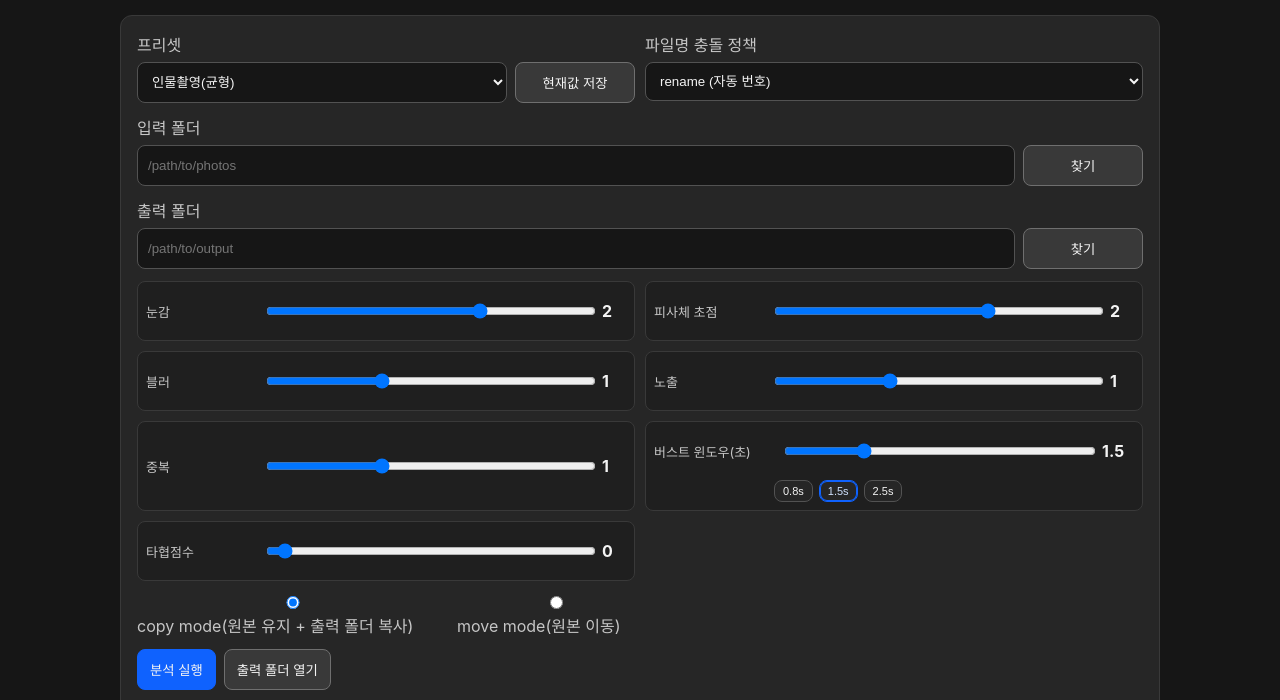
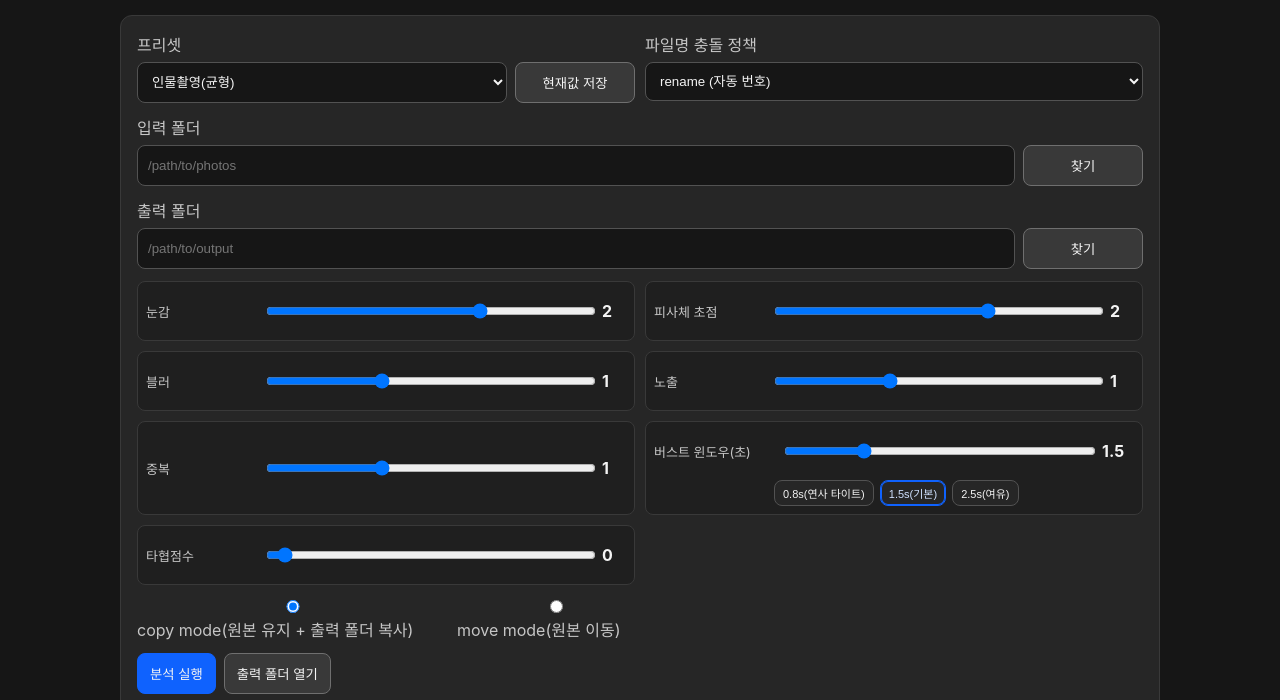
Before and after one commit to ktkarchive/photo-forge-app, an Electron app: page gui/renderer/index.html in a window 1280 px wide. Shown: the part 87-787 px from the top of the page. Drawn offline with Linux system fonts and the light colour scheme.

Commit message:
chore(gui): relabel burst presets with usage hints

```diff
--- a/gui/renderer/index.html
+++ b/gui/renderer/index.html
@@ -60,7 +60,7 @@
           <div class="level"><span>블러</span><input id="blur" type="range" min="0" max="3" value="1" /><b id="blurVal">1</b></div>
           <div class="level"><span>노출</span><input id="exposure" type="range" min="0" max="3" value="1" /><b id="exposureVal">1</b></div>
           <div class="level"><span>중복</span><input id="dup" type="range" min="0" max="3" value="1" /><b id="dupVal">1</b></div>
-          <div class="level burstLevel"><span>버스트 윈도우(초)</span><input id="burstWindow" type="range" min="0.5" max="5.0" step="0.1" value="1.5" /><b id="burstWindowVal">1.5</b><div class="burstPresets"><button type="button" class="burstPreset" data-burst="0.8">0.8s</button><button type="button" class="burstPreset active" data-burst="1.5">1.5s</button><button type="button" class="burstPreset" data-burst="2.5">2.5s</button></div></div>
+          <div class="level burstLevel"><span>버스트 윈도우(초)</span><input id="burstWindow" type="range" min="0.5" max="5.0" step="0.1" value="1.5" /><b id="burstWindowVal">1.5</b><div class="burstPresets"><button type="button" class="burstPreset" data-burst="0.8">0.8s(연사 타이트)</button><button type="button" class="burstPreset active" data-burst="1.5">1.5s(기본)</button><button type="button" class="burstPreset" data-burst="2.5">2.5s(여유)</button></div></div>
           <div class="level"><span>타협점수</span><input id="compromise" type="range" min="0" max="15" value="0" /><b id="compromiseVal">0</b></div>
         </div>
 
```
Also changed, not shown: gui/README_GUI_MACOS.txt.
